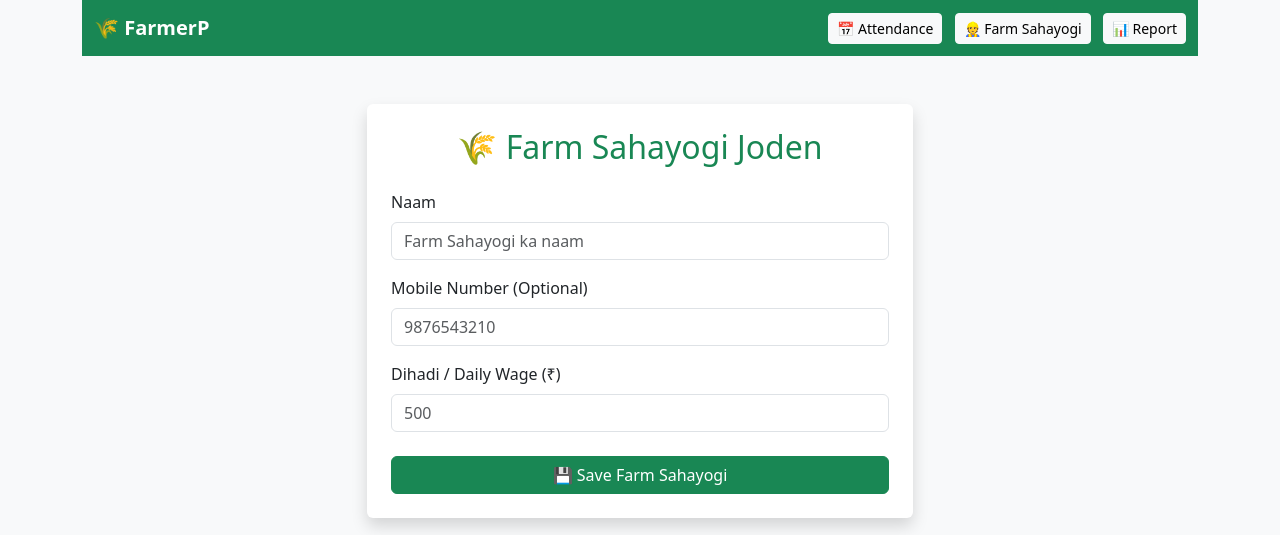
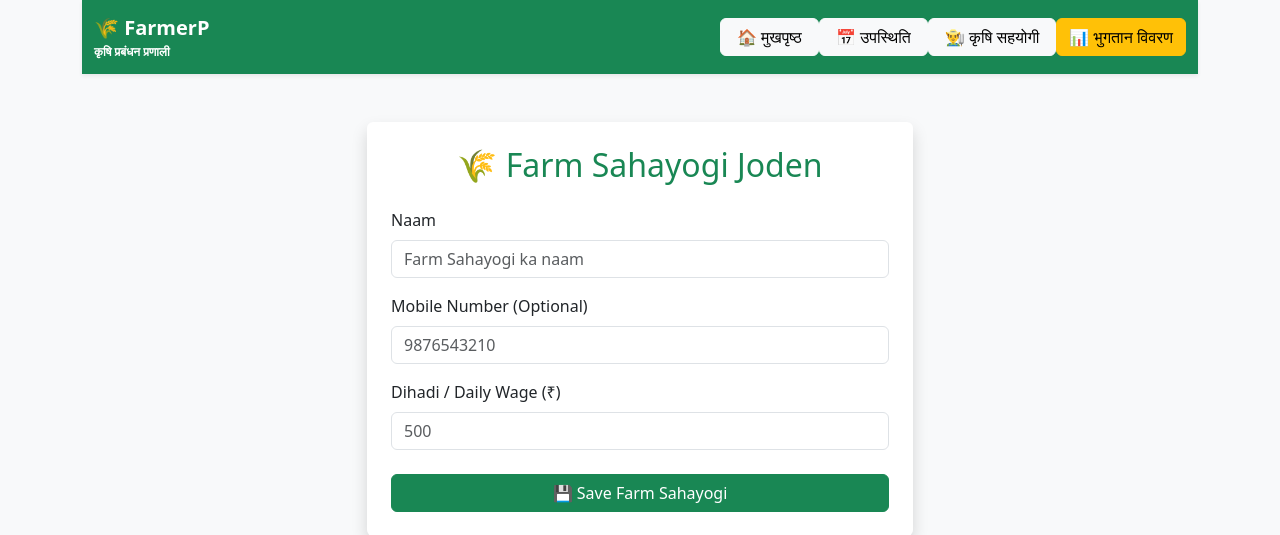
Before and after one commit to nitin13091981-wq/farmerp, a Django app: page /labour/add/ in a window 1280 px wide. Shown: the top 535 px of the page. Run offline with Django 5.2, Linux system fonts and the light colour scheme.

Commit message:
navbar.html

```diff
--- a/templates/navbar.html
+++ b/templates/navbar.html
@@ -1,32 +1,61 @@
-<nav class="navbar navbar-expand-lg navbar-dark bg-success">
-
+<nav class="navbar navbar-expand-lg navbar-dark bg-success shadow-sm">
 
     <div class="container">
 
         <a class="navbar-brand fw-bold" href="/home/">
             🌾 FarmerP
+            <small class="d-block" style="font-size:12px;">
+                कृषि प्रबंधन प्रणाली
+            </small>
         </a>
 
-    <div>
+        <button class="navbar-toggler"
+                type="button"
+                data-bs-toggle="collapse"
+                data-bs-target="#mainNavbar">
 
+            <span class="navbar-toggler-icon"></span>
+
+        </button>
+
+        <div class="collapse navbar-collapse" id="mainNavbar">
+
+            <ul class="navbar-nav ms-auto">
+
+                <li class="nav-item mb-2 mb-lg-0">
+                    <a href="/home/"
+                       class="btn btn-light w-100 me-lg-2">
+                        🏠 मुखपृष्ठ
+                    </a>
+                </li>
+
+                <li class="nav-item mb-2 mb-lg-0">
                     <a href="/attendance/"
-           class="btn btn-light btn-sm me-2">
-            📅 Attendance
+                       class="btn btn-light w-100 me-lg-2">
+                        📅 उपस्थिति
                     </a>
+                </li>
 
+                <li class="nav-item mb-2 mb-lg-0">
                     <a href="/labour/add/"
-           class="btn btn-light btn-sm me-2">
-            👷 Farm Sahayogi
+                       class="btn btn-light w-100 me-lg-2">
+                        👨‍🌾 कृषि सहयोगी
                     </a>
+                </li>
 
+                <li class="nav-item mb-2 mb-lg-0">
                     <a href="/attendance-report/"
-           class="btn btn-light btn-sm">
-            📊 Report
+                       class="btn btn-warning w-100">
+                        📊 भुगतान विवरण
                     </a>
+                </li>
+
+            </ul>
 
         </div>
 
     </div>
 
+</nav>
 
-</nav>
+<script src="https://cdn.jsdelivr.net/npm/bootstrap@5.3.3/dist/js/bootstrap.bundle.min.js"></script>
```
Lines whose indentation alone changed are shown as unchanged.
